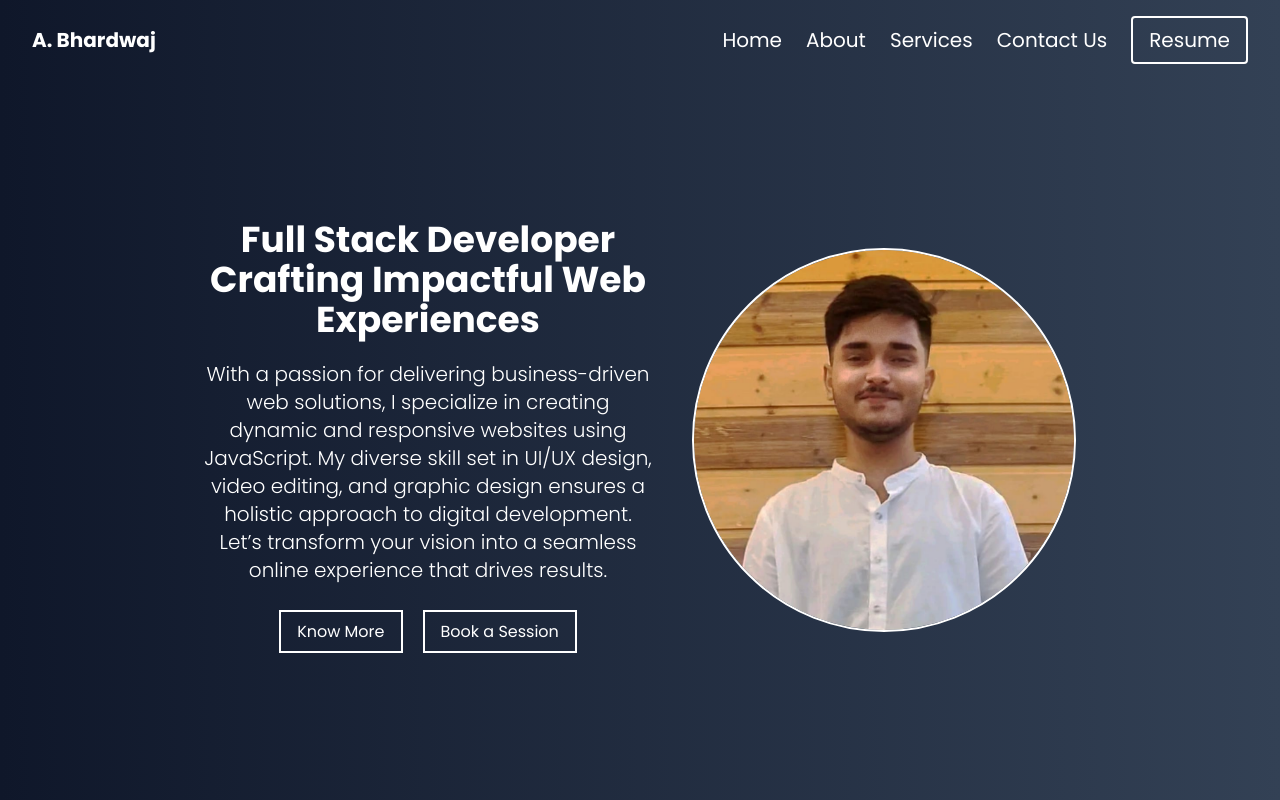
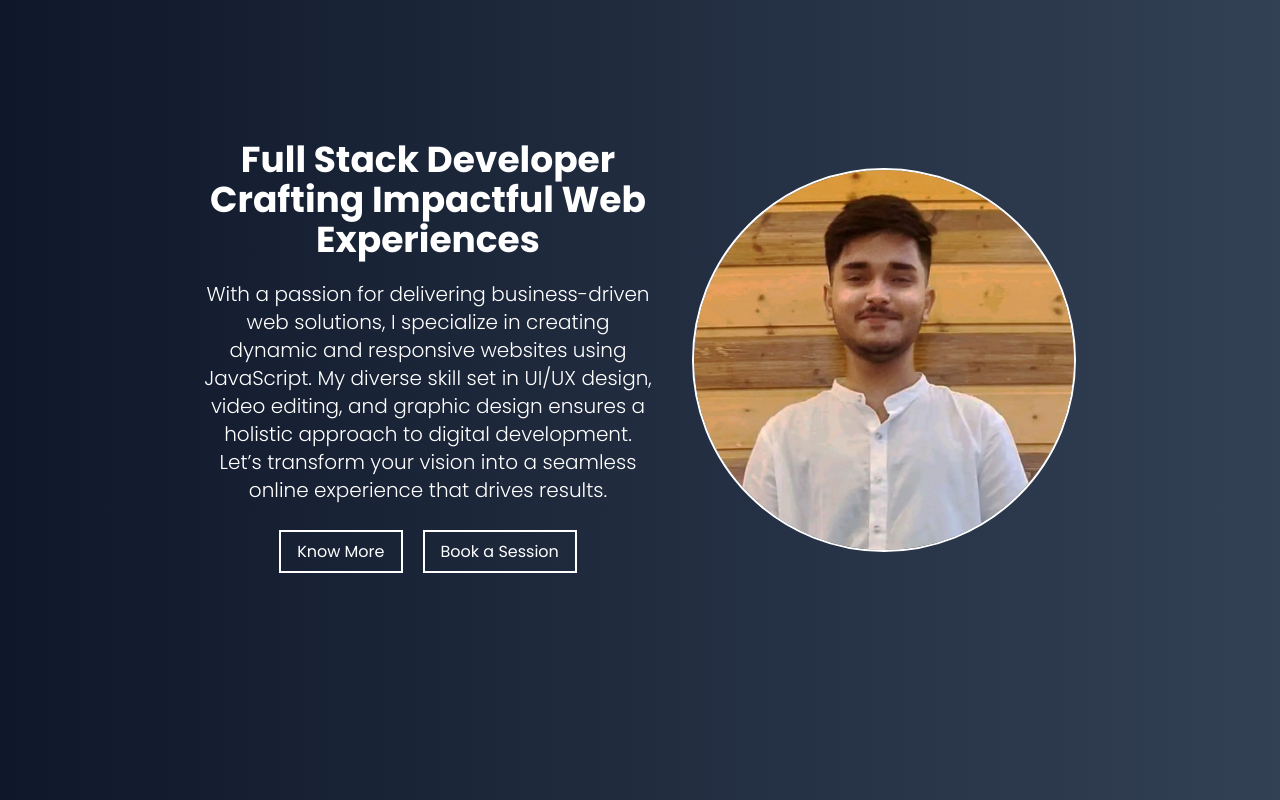
Before and after one commit to Avdheshbhardwajz/Portfolio, a React app: page / in a window 1280 px wide. Shown: the top 800 px of the page. Built offline with nearby package versions, Linux system fonts and the light colour scheme; the HTML template or start-up script is replaced by a standard one.

Commit message:
fioxed pp

```diff
--- a/src/Components/Navbar.jsx
+++ b/src/Components/Navbar.jsx
@@ -1,157 +1,74 @@
-import React, { useState } from "react";
-import { motion, AnimatePresence } from "framer-motion";
+import React from "react";
 import { Link } from "react-router-dom";
+import { motion } from "framer-motion";
+import img from "../assets/imgg.png"; // Import the image
 
-const Navbar = () => {
-  const [isOpen, setIsOpen] = useState(false);
-
-  const toggleMenu = () => {
-    setIsOpen(!isOpen);
-  };
-
+const Home = () => {
   return (
-    <nav className="bg-gradient-to-r from-slate-900 to-slate-700 text-white w-full h-[10vh] p-4 text-xl z-10 relative ">
-      <div className="container mx-auto px-4 py-3 flex justify-between items-center h-full">
-        <div className="text-xl font-bold text-white font-poppins">
-          <Link to="/">A. Bhardwaj</Link>
-        </div>
-        <div className="hidden md:flex justify-center  items-center space-x-6 font-poppins">
-          <Link to="/" className="text-white hover:text-blue-500">
-            Home
-          </Link>
-          <Link to="/about" className="text-white hover:text-blue-500">
-            About
-          </Link>
-          <Link to="/services" className="text-white hover:text-blue-500">
-            Services
-          </Link>
-          <Link to="/contact" className="text-white hover:text-blue-500">
-            Contact Us
-          </Link>
-          <a
-            target="_blank"
-            href="https://resume-builder-test-new.masaischool.com/resume/public?resumeId=66a38b7d6e6b499ee335b3ac"
-            download
-            className="text-white hover:text-blue-500 border-2 border-white px-4 py-2 rounded font-poppins"
+    <div className="flex flex-row justify-center gap-10 md:max-w-[70%] max-w-[90%] mx-auto my-auto flex-wrap-reverse min-h-[90vh] items-center">
+      <div className="md:max-w-[50%] font-poppins text-white flex flex-col gap-5 text-center justify-center">
+        <motion.h1
+          className="text-4xl font-bold"
+          initial={{ opacity: 0, y: 20 }}
+          animate={{ opacity: 1, y: 0 }}
+          transition={{ duration: 1, delay: 0.5 }}
+        >
+          Full Stack Developer Crafting Impactful Web Experiences
+        </motion.h1>
+        <motion.p
+          className="font-light text-xl"
+          initial={{ opacity: 0, y: 20 }}
+          animate={{ opacity: 1, y: 0 }}
+          transition={{ duration: 1, delay: 1 }}
+        >
+          With a passion for delivering business-driven web solutions, I
+          specialize in creating dynamic and responsive websites using
+          JavaScript. My diverse skill set in UI/UX design, video editing, and
+          graphic design ensures a holistic approach to digital development.
+          Let’s transform your vision into a seamless online experience that
+          drives results.
+        </motion.p>
+        <div className="flex flex-row justify-center gap-5 m-4">
+          <motion.div
+            initial={{ opacity: 0, y: 20 }}
+            animate={{ opacity: 1, y: 0 }}
+            transition={{ duration: 1, delay: 1.5 }}
           >
-            Resume
-          </a>
-        </div>
-        <div className="md:hidden flex items-center">
-          <a
-            href="https://resume-builder-test-new.masaischool.com/resume/public?resumeId=66a38b7d6e6b499ee335b3ac" // Replace with the actual path to your resume
-            download
-            className="text-white hover:text-blue-500 border-2 border-white px-4 py-2 rounded font-poppins mr-4"
+            <Link
+              to="/about"
+              className="border-2 border-white px-4 py-2 text-md"
+            >
+              Know More
+            </Link>
+          </motion.div>
+          <motion.div
+            initial={{ opacity: 0, y: 20 }}
+            animate={{ opacity: 1, y: 0 }}
+            transition={{ duration: 1, delay: 1.5 }}
           >
-            Resume
-          </a>
-          <button
-            onClick={toggleMenu}
-            className="text-white focus:outline-none"
-          >
-            <svg
-              xmlns="http://www.w3.org/2000/svg"
-              fill="none"
-              viewBox="0 0 24 24"
-              stroke="currentColor"
-              className="w-6 h-6"
+            <Link
+              to="/contact"
+              className="border-2 border-white px-4 py-2 text-md"
             >
-              {isOpen ? (
-                <motion.path
-                  d="M6 18L18 6M6 6l12 12"
-                  strokeLinecap="round"
-                  strokeLinejoin="round"
-                  strokeWidth="2"
-                  initial={{ opacity: 0 }}
-                  animate={{ opacity: 1 }}
-                  exit={{ opacity: 0 }}
-                />
-              ) : (
-                <motion.path
-                  d="M4 6h16M4 12h16m-7 6h7"
-                  strokeLinecap="round"
-                  strokeLinejoin="round"
-                  strokeWidth="2"
-                  initial={{ opacity: 0 }}
-                  animate={{ opacity: 1 }}
-                  exit={{ opacity: 0 }}
-                />
-              )}
-            </svg>
-          </button>
+              Book a Session
+            </Link>
+          </motion.div>
         </div>
       </div>
-      <AnimatePresence>
-        {isOpen && (
-          <motion.div
-            initial={{ opacity: 0, y: -20 }}
-            animate={{ opacity: 1, y: 0 }}
-            exit={{ opacity: 0, y: -20 }}
-            transition={{ duration: 0.3 }}
-            className="fixed top-0 left-0 w-full h-full flex flex-col justify-center items-center bg-gradient-to-r from-slate-900 to-slate-700 text-white z-10 md:hidden"
-          >
-            <button
-              onClick={toggleMenu}
-              className="absolute top-4 right-4 text-white focus:outline-none"
-            >
-              <svg
-                xmlns="http://www.w3.org/2000/svg"
-                fill="none"
-                viewBox="0 0 24 24"
-                stroke="currentColor"
-                className="w-6 h-6"
-              >
-                <motion.path
-                  d="M6 18L18 6M6 6l12 12"
-                  strokeLinecap="round"
-                  strokeLinejoin="round"
-                  strokeWidth="2"
-                  initial={{ opacity: 0 }}
-                  animate={{ opacity: 1 }}
-                  exit={{ opacity: 0 }}
-                />
-              </svg>
-            </button>
-            <Link
-              to="/"
-              className="text-white hover:text-blue-500 text-2xl mb-4 font-poppins font-light"
-              onClick={toggleMenu}
-            >
-              Home
-            </Link>
-            <Link
-              to="/about"
-              className="text-white hover:text-blue-500 text-2xl mb-4 font-poppins font-light"
-              onClick={toggleMenu}
-            >
-              About
-            </Link>
-            <Link
-              to="/services"
-              className="text-white hover:text-blue-500 text-2xl mb-4 font-poppins font-light"
-              onClick={toggleMenu}
-            >
-              Services
-            </Link>
-            <Link
-              to="/contact"
-              className="text-white hover:text-blue-500 text-2xl mb-4 font-poppins font-light"
-              onClick={toggleMenu}
-            >
-              Contact Us
-            </Link>
-            <a
-              href="https://resume-builder-test-new.masaischool.com/resume/public?resumeId=66a38b7d6e6b499ee335b3ac" // Replace with the actual path to your resume
-              download
-              className="text-white hover:text-blue-500 border-2 border-white px-4 py-2 rounded font-poppins mb-6"
-            >
-              Resume
-            </a>
-          </motion.div>
-        )}
-      </AnimatePresence>
-    </nav>
+
+      <motion.div
+        initial={{ opacity: 0, y: 20 }}
+        animate={{ opacity: 1, y: 0 }}
+        transition={{ duration: 1, delay: 1.5 }}
+      >
+        <img
+          src={img} // Use the imported image here
+          className="border-2 border-white rounded-full p-0 max-w-sm"
+          alt="Example"
+        />
+      </motion.div>
+    </div>
   );
 };
 
-export default Navbar;
+export default Home;
```
